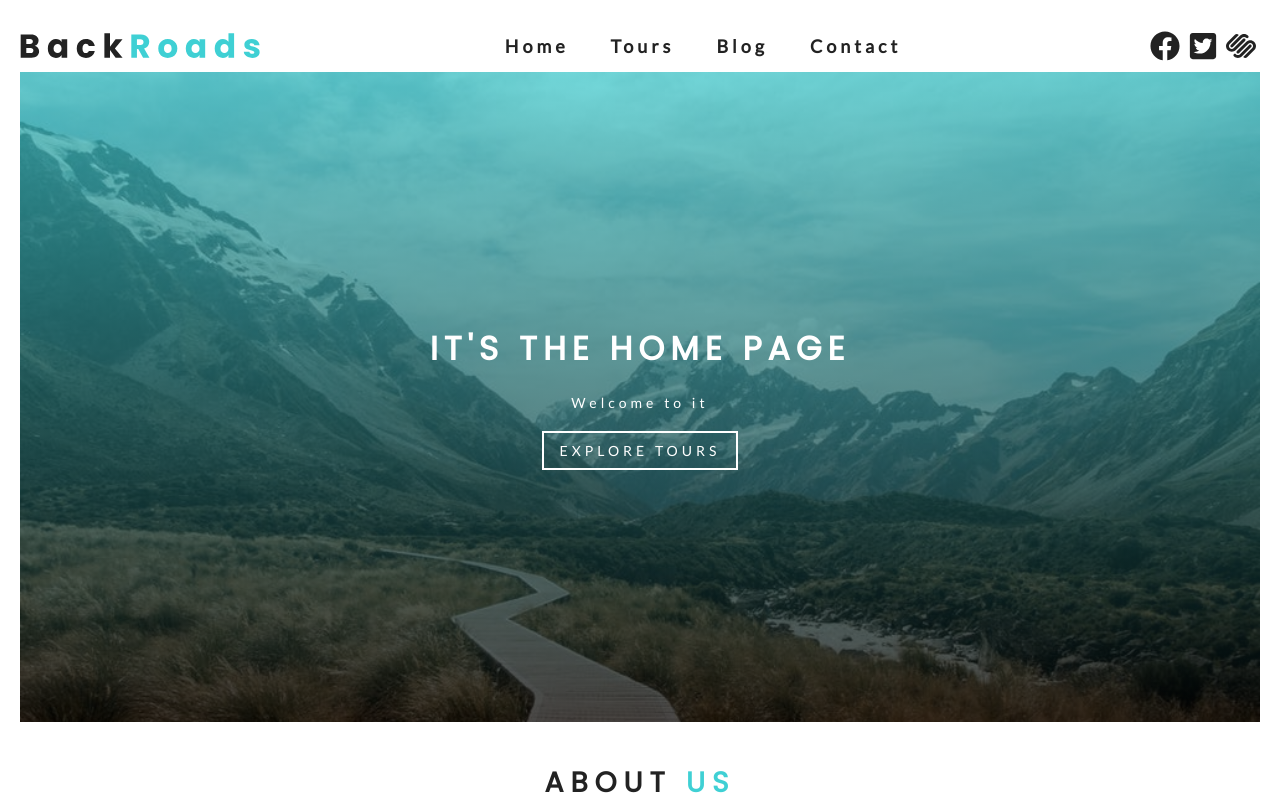
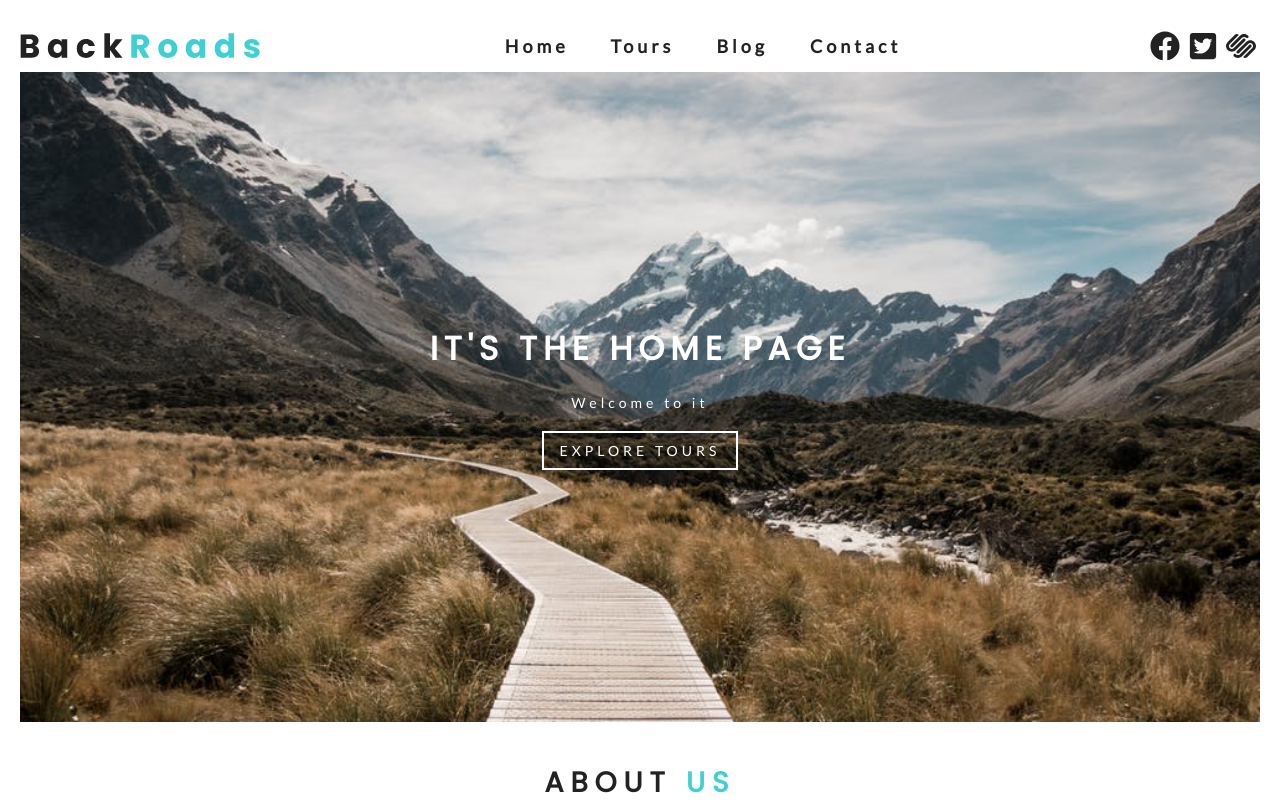
Before and after one commit to grego5/backroads, a Gatsby site: page / in a window 1280 px wide. Shown: the top 805 px of the page. Built offline with nearby package versions, Linux system fonts and the light colour scheme; Gatsby itself is replaced by a stand-in of ours.

Commit message:
gatsby-background-image integration

```diff
--- a/src/pages/index.tsx
+++ b/src/pages/index.tsx
@@ -1,15 +1,36 @@
 import React from 'react'
 import Layout from '../components/Layout'
 import SEO from '../components/seo'
+import { graphql, Link } from 'gatsby'
+
+import Banner from '../components/Banner'
 
 import About from '../sections/About'
 import Hero from '../sections/Hero'
 import Services from '../sections/Services'
 
-const IndexPage = () => (
+export const query = graphql`
+  {
+    file(name: { eq: "defaultBcg" }) {
+      childImageSharp {
+        fluid {
+          ...GatsbyImageSharpFluid_tracedSVG
+        }
+      }
+    }
+  }
+`
+
+const IndexPage = ({ data }: any) => (
   <Layout>
     <SEO title="Home" keywords={[`gatsby`, `application`, `react`]} />
-    <Hero />
+    <Hero image={data.file.childImageSharp.fluid} home>
+      <Banner title="It's the home page" text="Welcome to it">
+        <Link className="btn btn--white" to="/tours">
+          explore tours
+        </Link>
+      </Banner>
+    </Hero>
     <About />
     <Services />
   </Layout>
--- a/src/sass/sections/_hero.scss
+++ b/src/sass/sections/_hero.scss
@@ -1,4 +1,5 @@
 .hero {
+  opacity: 1 !important;
   min-height: calc(100vh - 15rem);
   background-image: linear-gradient(rgba(63, 208, 212, 0.7), rgba(0, 0, 0, 0.7)),
     url(../images/defaultBcg.jpeg);
--- a/src/sections/Hero.tsx
+++ b/src/sections/Hero.tsx
@@ -1,17 +1,21 @@
 import React from 'react'
-import Banner from '../components/Banner'
-import { Link } from 'gatsby'
+import BackgroundImage from 'gatsby-background-image'
+import { FluidObject } from 'gatsby-image'
 
-const Hero = () => {
+interface IHero {
+  image: FluidObject
+  home: boolean
+  children?: JSX.Element
+}
+
+export default ({ image, home, children }: IHero) => {
   return (
-    <section className="hero">
-      <Banner title="It's the home page" text="Welcome to it">
-        <Link className="btn btn--white" to="/tours">
-          explore tours
-        </Link>
-      </Banner>
-    </section>
+    <BackgroundImage
+      Tag="section"
+      className={'hero' + (home && ' hero--home')}
+      fluid={image}
+    >
+      {children}
+    </BackgroundImage>
   )
 }
-
-export default Hero
```
